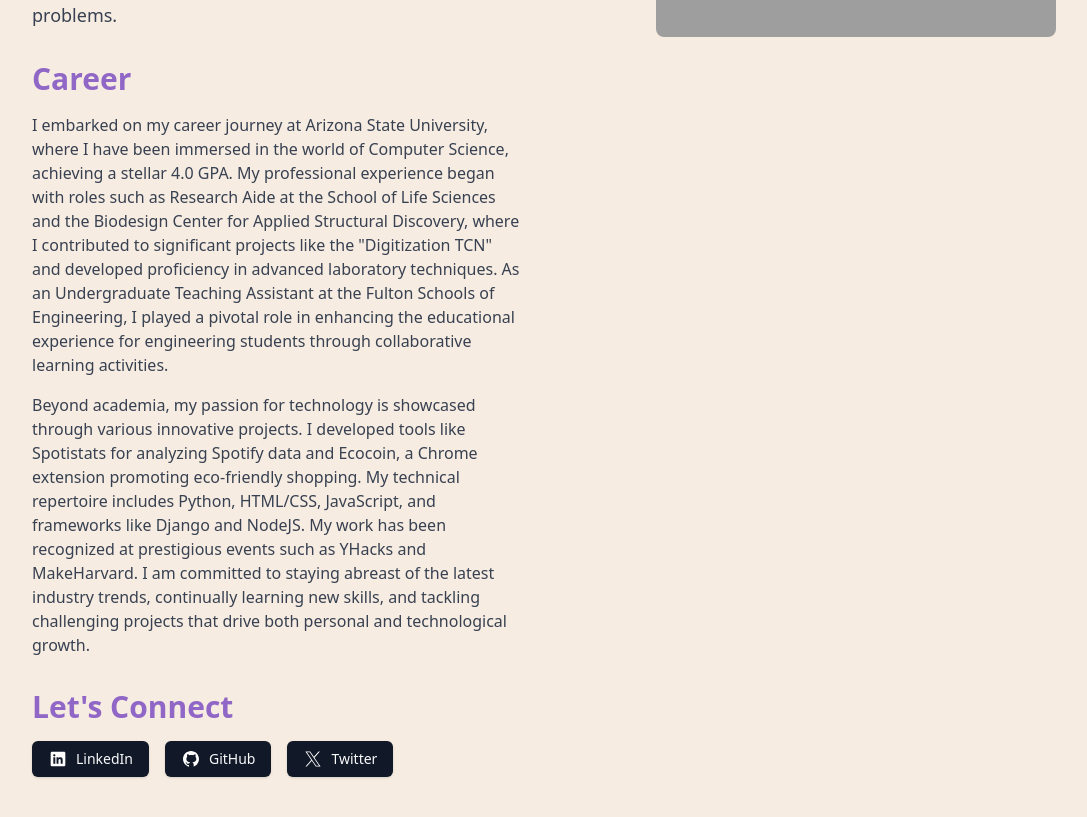
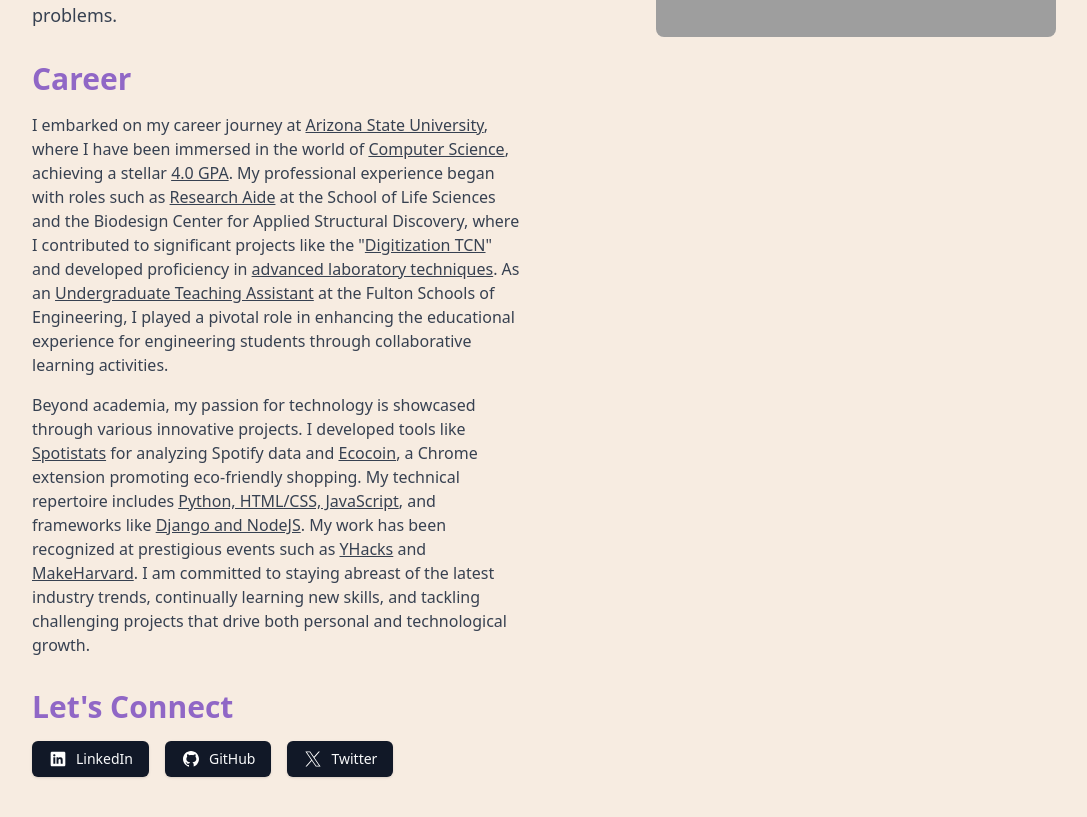
Before and after one commit to aroramrinaal/my-portfolio, a Next.js app: page /about in a window 1280 px wide. Shown: the part 507-1324 px from the top of the page, without its empty margins (96-1183 px from the left). Built offline with nearby package versions, Linux system fonts and the light colour scheme; grey boxes are pictures that could not be loaded.

Commit message:
refactor: Update About page content and styling

```diff
--- a/src/pages/about.tsx
+++ b/src/pages/about.tsx
@@ -17,16 +17,16 @@
             <div className="space-y-4">
               <h1 className="text-3xl md:text-4xl font-bold text-amethyst">About Me</h1>
               <p className="text-gray-700 text-lg">
-              Hi, I&apos;m Mrinaal Arora, a dedicated Computer Science student at Arizona State University with a perfect GPA. With hands-on experience as a Research Aide and Undergraduate Teaching Assistant, I have honed my skills in both academic research and educational support. My passion for technology is reflected in my diverse projects, ranging from data analysis tools to eco-friendly web applications. I am committed to leveraging my technical expertise to drive innovation and positive change in the world. Explore my journey and projects to see how I blend creativity with technology to solve real-world problems.
+                Hi, I&apos;m Mrinaal Arora, a dedicated Computer Science student at Arizona State University with a perfect GPA. With hands-on experience as a Research Aide and Undergraduate Teaching Assistant, I have honed my skills in both academic research and educational support. My passion for technology is reflected in my diverse projects, ranging from data analysis tools to eco-friendly web applications. I am committed to leveraging my technical expertise to drive innovation and positive change in the world. Explore my journey and projects to see how I blend creativity with technology to solve real-world problems.
               </p>
             </div>
             <div className="mt-8 space-y-4">
               <h2 className="text-3xl font-bold text-amethyst">Career</h2>
               <p className="text-gray-700">
-                I embarked on my career journey at Arizona State University, where I have been immersed in the world of Computer Science, achieving a stellar 4.0 GPA. My professional experience began with roles such as Research Aide at the School of Life Sciences and the Biodesign Center for Applied Structural Discovery, where I contributed to significant projects like the &quot;Digitization TCN&quot; and developed proficiency in advanced laboratory techniques. As an Undergraduate Teaching Assistant at the Fulton Schools of Engineering, I played a pivotal role in enhancing the educational experience for engineering students through collaborative learning activities.
+                I embarked on my career journey at <u>Arizona State University</u>, where I have been immersed in the world of <u>Computer Science</u>, achieving a stellar <u>4.0 GPA</u>. My professional experience began with roles such as <u>Research Aide</u> at the School of Life Sciences and the Biodesign Center for Applied Structural Discovery, where I contributed to significant projects like the &quot;<u>Digitization TCN</u>&quot; and developed proficiency in <u>advanced laboratory techniques</u>. As an <u>Undergraduate Teaching Assistant</u> at the Fulton Schools of Engineering, I played a pivotal role in enhancing the educational experience for engineering students through collaborative learning activities.
               </p>
               <p className="text-gray-700">
-                Beyond academia, my passion for technology is showcased through various innovative projects. I developed tools like Spotistats for analyzing Spotify data and Ecocoin, a Chrome extension promoting eco-friendly shopping. My technical repertoire includes Python, HTML/CSS, JavaScript, and frameworks like Django and NodeJS. My work has been recognized at prestigious events such as YHacks and MakeHarvard. I am committed to staying abreast of the latest industry trends, continually learning new skills, and tackling challenging projects that drive both personal and technological growth.
+                Beyond academia, my passion for technology is showcased through various innovative projects. I developed tools like <u>Spotistats</u> for analyzing Spotify data and <u>Ecocoin</u>, a Chrome extension promoting eco-friendly shopping. My technical repertoire includes <u>Python, HTML/CSS, JavaScript</u>, and frameworks like <u>Django and NodeJS</u>. My work has been recognized at prestigious events such as <u>YHacks</u> and <u>MakeHarvard</u>. I am committed to staying abreast of the latest industry trends, continually learning new skills, and tackling challenging projects that drive both personal and technological growth.
               </p>
             </div>
             <div className="mt-8 space-y-4">
```
